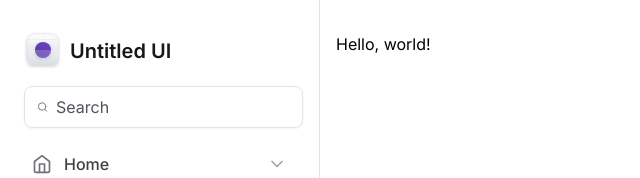
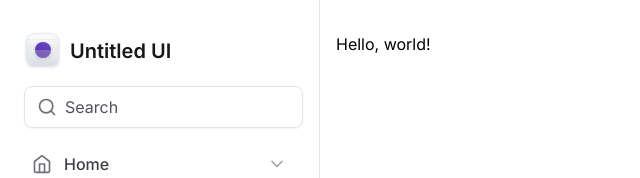
Before and after one commit to euguilhermegirardi/dashboard-tailwindcss, a Next.js app: page / in a window 1280 px wide. Shown: the top 178 px of the page, without its empty margins (0-640 px from the left). Built offline with nearby package versions, Linux system fonts and the light colour scheme.

Commit message:
apply composition pattern

```diff
--- /dev/null
+++ b/src/app/components/Sidebar/Input.tsx
@@ -0,0 +1,29 @@
+import { ComponentProps } from 'react'
+
+type InputPrefixProps = ComponentProps<'div'>
+
+export function Prefix(props: InputPrefixProps) {
+  return <div {...props} />
+}
+
+type InputControlProps = ComponentProps<'input'>
+
+export function Control(props: InputControlProps) {
+  return (
+    <input
+      className="flex-1 border-0 bg-transparent p-0 text-zinc-900 placeholder-zinc-600"
+      {...props}
+    />
+  )
+}
+
+type InputRootProps = ComponentProps<'div'>
+
+export function Root(props: InputRootProps) {
+  return (
+    <div
+      className="mx-1 flex w-full items-center gap-2 rounded-lg border border-zinc-200 px-3 py-2 shadow-sm"
+      {...props}
+    />
+  )
+}
--- a/src/app/components/Sidebar/Profile.tsx
+++ b/src/app/components/Sidebar/Profile.tsx
@@ -2,7 +2,7 @@
 
 export function Profile() {
   return (
-    <div className="grid-cols-profile grid items-center gap-3">
+    <div className="grid grid-cols-profile items-center gap-3">
       <img
         src="https://github.com/euguilhermegirardi.png"
         className="h-10 w-10 rounded-full"
--- a/src/app/components/Sidebar/index.tsx
+++ b/src/app/components/Sidebar/index.tsx
@@ -13,19 +13,20 @@
 import { Profile } from './Profile'
 import { UsedSpaceWidget } from './UsedSpaceWidget'
 import { Logo } from '../icons/Logo'
+import * as Input from './Input'
 
 export function Sidebar() {
   return (
     <aside className="flex flex-col gap-4 border-r border-zinc-200 px-5 py-8">
       <Logo />
 
-      <div className="mx-1 flex w-full items-center gap-2 rounded-lg border border-zinc-200 px-3 py-2 shadow-sm">
-        <Search className="h-5 w-5 text-zinc-500" />
-        <input
-          className="flex-1 border-0 bg-transparent p-0 text-zinc-900 placeholder-zinc-600"
-          placeholder="Search"
-        />
-      </div>
+      <Input.Root>
+        <Input.Prefix>
+          <Search className="h-5 w-5 text-zinc-500" />
+        </Input.Prefix>
+
+        <Input.Control placeholder="Search" />
+      </Input.Root>
 
       <nav className="space-y-0.5">
         <NavItem title="Home" icon={Home} />
```
